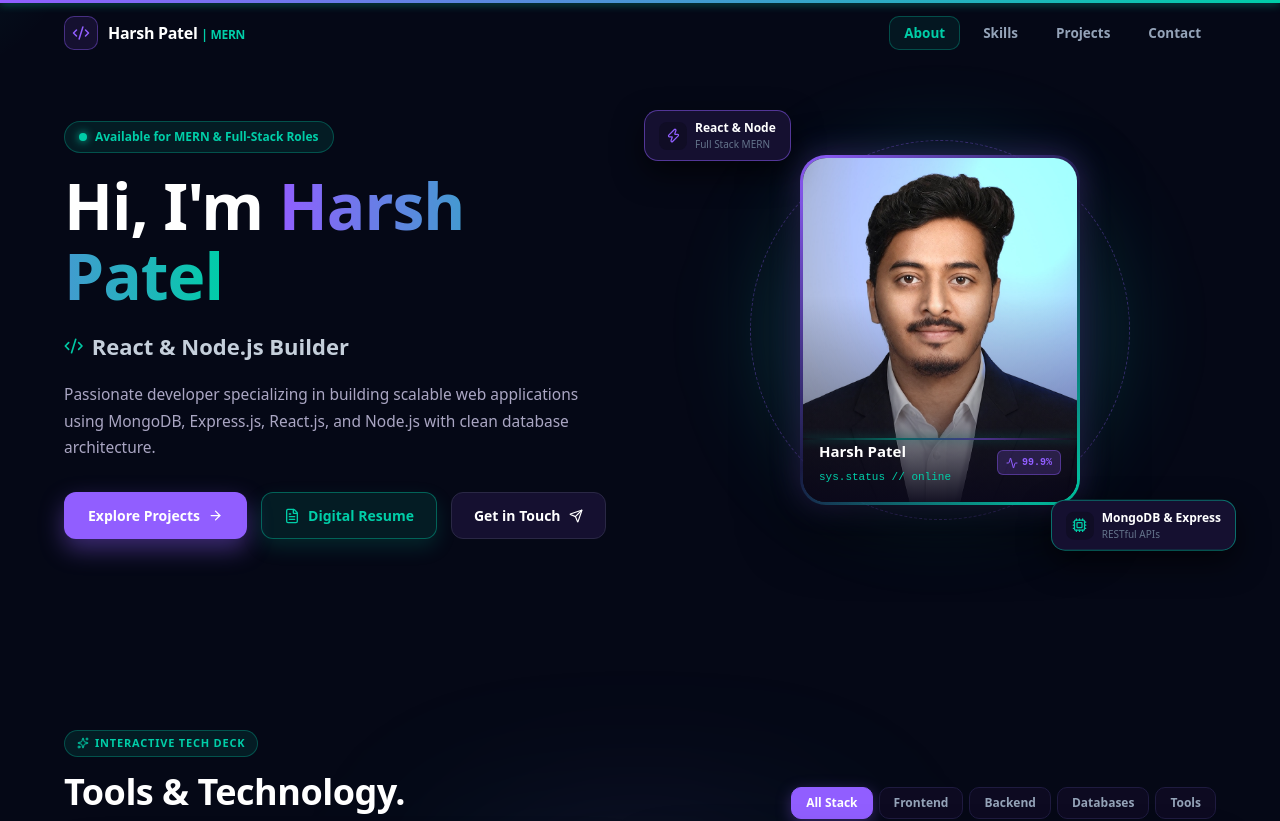
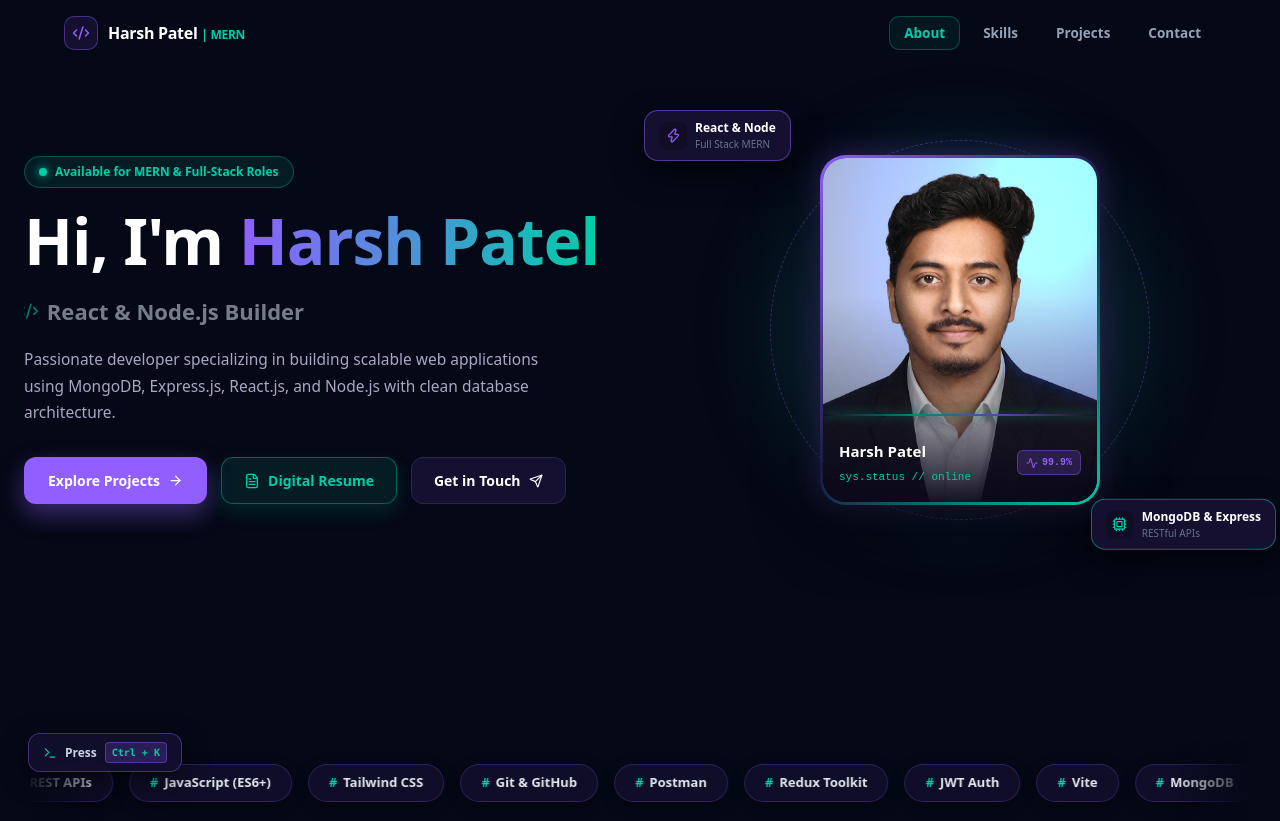
Before and after one commit to harsh041316/my-portfolio, a React app in the folder frontend/: page / in a window 1280 px wide. Shown: the top 821 px of the page. Built offline with nearby package versions, Linux system fonts and the light colour scheme; the HTML template or start-up script is replaced by a standard one.

Commit message:
Wire up App.jsx with CommandMenu and interactive features

```diff
--- a/frontend/package.json
+++ b/frontend/package.json
@@ -11,7 +11,9 @@
   },
   "dependencies": {
     "@tailwindcss/vite": "^4.3.3",
+    "canvas-confetti": "^1.9.4",
     "clsx": "^2.1.1",
+    "cmdk": "^1.1.1",
     "framer-motion": "^13.1.1",
     "lucide-react": "^1.33.0",
     "react": "^19.2.8",
--- a/frontend/src/App.jsx
+++ b/frontend/src/App.jsx
@@ -1,47 +1,57 @@
-import React from 'react';
+import React, { useState } from 'react';
 import Navbar from './components/Navbar';
 import Hero from './components/Hero';
-import TechStack from './components/TechStack';
+import TechConstellation from './components/TechConstellation';
 import Projects from './components/Projects';
 import Contact from './components/Contact';
-import Footer from './components/Footer';
-import CyberCursor from './components/CyberCursor';
-import ScrollProgress from './components/ScrollProgress';
+import BackToTop from './components/BackToTop';
+import CommandMenu from './components/CommandMenu';
+import ResumeModal from './components/ResumeModal';
 
 export default function App() {
+  const [isResumeOpen, setIsResumeOpen] = useState(false);
+
   return (
     <div
       style={{
         backgroundColor: '#050816',
+        color: '#ffffff',
         minHeight: '100vh',
-        color: '#ffffff',
+        width: '100%',
+        position: 'relative',
         overflowX: 'hidden',
-        position: 'relative',
+        boxSizing: 'border-box',
       }}
     >
-      {/* UI/UX Upgrades */}
-      <CyberCursor />
-      <ScrollProgress />
-      <Navbar />
+      {/* Top Navigation Bar */}
+      <Navbar onOpenResume={() => setIsResumeOpen(true)} />
 
-      {/* Main Portfolio Sections */}
+      {/* Main Page Content */}
       <main
         style={{
-          maxWidth: '1200px',
+          maxWidth: '1280px',
           margin: '0 auto',
           padding: '0 24px',
-          boxSizing: 'border-box',
-          position: 'relative',
-          zIndex: 1,
+          display: 'flex',
+          flexDirection: 'column',
+          gap: '60px',
         }}
       >
-        <Hero />
-        <TechStack />
+        <Hero onOpenResume={() => setIsResumeOpen(true)} />
+        <TechConstellation />
         <Projects />
         <Contact />
       </main>
 
-      <Footer />
+      {/* Floating Interactive Utilities */}
+      <BackToTop />
+      <CommandMenu onOpenResume={() => setIsResumeOpen(true)} />
+
+      {/* Global Modals */}
+      <ResumeModal
+        isOpen={isResumeOpen}
+        onClose={() => setIsResumeOpen(false)}
+      />
     </div>
   );
 }
--- /dev/null
+++ b/frontend/src/components/CommandMenu.jsx
@@ -0,0 +1,183 @@
+import React, { useState, useEffect } from 'react';
+import { Command } from 'cmdk';
+import { Terminal, Code, User, Send, FileText, ExternalLink } from 'lucide-react';
+import confetti from 'canvas-confetti';
+
+export default function CommandMenu({ onOpenResume }) {
+  const [open, setOpen] = useState(false);
+
+  // Toggle with Ctrl+K or Cmd+K
+  useEffect(() => {
+    const down = (e) => {
+      if (e.key === 'k' && (e.metaKey || e.ctrlKey)) {
+        e.preventDefault();
+        setOpen((prev) => !prev);
+      }
+    };
+    document.addEventListener('keydown', down);
+    return () => document.removeEventListener('keydown', down);
+  }, []);
+
+  const navigateTo = (id) => {
+    setOpen(false);
+    const element = document.getElementById(id);
+    if (element) {
+      element.scrollIntoView({ behavior: 'smooth' });
+    }
+  };
+
+  const triggerConfetti = () => {
+    confetti({
+      particleCount: 80,
+      spread: 70,
+      origin: { y: 0.6 },
+      colors: ['#00cea8', '#915eff', '#ffffff'],
+    });
+  };
+
+  return (
+    <>
+      {/* Floating Keyboard Shortcut Hint */}
+      <button
+        onClick={() => setOpen(true)}
+        style={{
+          position: 'fixed',
+          bottom: '28px',
+          left: '28px',
+          backgroundColor: 'rgba(21, 16, 48, 0.85)',
+          border: '1px solid rgba(145, 94, 255, 0.4)',
+          borderRadius: '12px',
+          padding: '8px 14px',
+          color: '#cbd5e1',
+          fontSize: '12px',
+          fontWeight: '600',
+          cursor: 'pointer',
+          display: 'flex',
+          alignItems: 'center',
+          gap: '8px',
+          backdropFilter: 'blur(10px)',
+          boxShadow: '0 8px 24px rgba(0, 0, 0, 0.5)',
+          zIndex: 99,
+        }}
+      >
+        <Terminal size={14} color="#00cea8" />
+        <span>Press</span>
+        <kbd
+          style={{
+            backgroundColor: 'rgba(145, 94, 255, 0.2)',
+            padding: '2px 6px',
+            borderRadius: '4px',
+            fontSize: '10px',
+            border: '1px solid rgba(145, 94, 255, 0.4)',
+            color: '#00cea8',
+          }}
+        >
+          Ctrl + K
+        </kbd>
+      </button>
+
+      {/* Modal Dialog Backdrop */}
+      {open && (
+        <div
+          onClick={() => setOpen(false)}
+          style={{
+            position: 'fixed',
+            inset: 0,
+            backgroundColor: 'rgba(5, 8, 22, 0.75)',
+            backdropFilter: 'blur(8px)',
+            display: 'flex',
+            alignItems: 'center',
+            justifyContent: 'center',
+            zIndex: 9999,
+            padding: '16px',
+          }}
+        >
+          <div
+            onClick={(e) => e.stopPropagation()}
+            style={{
+              width: '100%',
+              maxWidth: '520px',
+              backgroundColor: '#151030',
+              border: '1px solid rgba(145, 94, 255, 0.4)',
+              borderRadius: '16px',
+              overflow: 'hidden',
+              boxShadow: '0 25px 50px rgba(0, 0, 0, 0.7)',
+            }}
+          >
+            <Command label="Command Menu">
+              <div style={{ display: 'flex', alignItems: 'center', padding: '14px 18px', borderBottom: '1px solid rgba(255, 255, 255, 0.08)' }}>
+                <Terminal size={18} color="#00cea8" style={{ marginRight: '12px' }} />
+                <Command.Input
+                  placeholder="Type a command or jump to section..."
+                  style={{
+                    width: '100%',
+                    background: 'transparent',
+                    border: 'none',
+                    outline: 'none',
+                    color: '#ffffff',
+                    fontSize: '15px',
+                  }}
+                  autoFocus
+                />
+              </div>
+
+              <Command.List style={{ maxHeight: '280px', overflowY: 'auto', padding: '10px' }}>
+                <Command.Empty style={{ padding: '16px', color: '#64748b', fontSize: '13px', textAlign: 'center' }}>
+                  No results found.
+                </Command.Empty>
+
+                <Command.Group heading="Navigation" style={{ color: '#00cea8', fontSize: '11px', fontWeight: '700', padding: '6px 10px', textTransform: 'uppercase' }}>
+                  <Command.Item
+                    onSelect={() => navigateTo('hero')}
+                    style={{ padding: '10px 14px', borderRadius: '8px', color: '#e2e8f0', cursor: 'pointer', display: 'flex', alignItems: 'center', gap: '10px', fontSize: '14px' }}
+                  >
+                    <User size={16} color="#915eff" />
+                    <span>About / Overview</span>
+                  </Command.Item>
+                  <Command.Item
+                    onSelect={() => navigateTo('projects')}
+                    style={{ padding: '10px 14px', borderRadius: '8px', color: '#e2e8f0', cursor: 'pointer', display: 'flex', alignItems: 'center', gap: '10px', fontSize: '14px' }}
+                  >
+                    <Code size={16} color="#00cea8" />
+                    <span>Projects & Live Work</span>
+                  </Command.Item>
+                  <Command.Item
+                    onSelect={() => navigateTo('contact')}
+                    style={{ padding: '10px 14px', borderRadius: '8px', color: '#e2e8f0', cursor: 'pointer', display: 'flex', alignItems: 'center', gap: '10px', fontSize: '14px' }}
+                  >
+                    <Send size={16} color="#915eff" />
+                    <span>Contact / Get in Touch</span>
+                  </Command.Item>
+                </Command.Group>
+
+                <Command.Group heading="Actions" style={{ color: '#00cea8', fontSize: '11px', fontWeight: '700', padding: '6px 10px', marginTop: '8px', textTransform: 'uppercase' }}>
+                  <Command.Item
+                    onSelect={() => {
+                      setOpen(false);
+                      triggerConfetti();
+                      if (onOpenResume) onOpenResume();
+                    }}
+                    style={{ padding: '10px 14px', borderRadius: '8px', color: '#e2e8f0', cursor: 'pointer', display: 'flex', alignItems: 'center', gap: '10px', fontSize: '14px' }}
+                  >
+                    <FileText size={16} color="#00cea8" />
+                    <span>View Resume & Trigger Confetti 🎉</span>
+                  </Command.Item>
+                  <Command.Item
+                    onSelect={() => {
+                      setOpen(false);
+                      window.open('https://github.com/harsh041316', '_blank');
+                    }}
+                    style={{ padding: '10px 14px', borderRadius: '8px', color: '#e2e8f0', cursor: 'pointer', display: 'flex', alignItems: 'center', gap: '10px', fontSize: '14px' }}
+                  >
+                    <ExternalLink size={16} color="#915eff" />
+                    <span>GitHub Profile</span>
+                  </Command.Item>
+                </Command.Group>
+              </Command.List>
+            </Command>
+          </div>
+        </div>
+      )}
+    </>
+  );
+}
```
Also changed, not shown: 1 other file (tests, documents, lock files or other folders).
